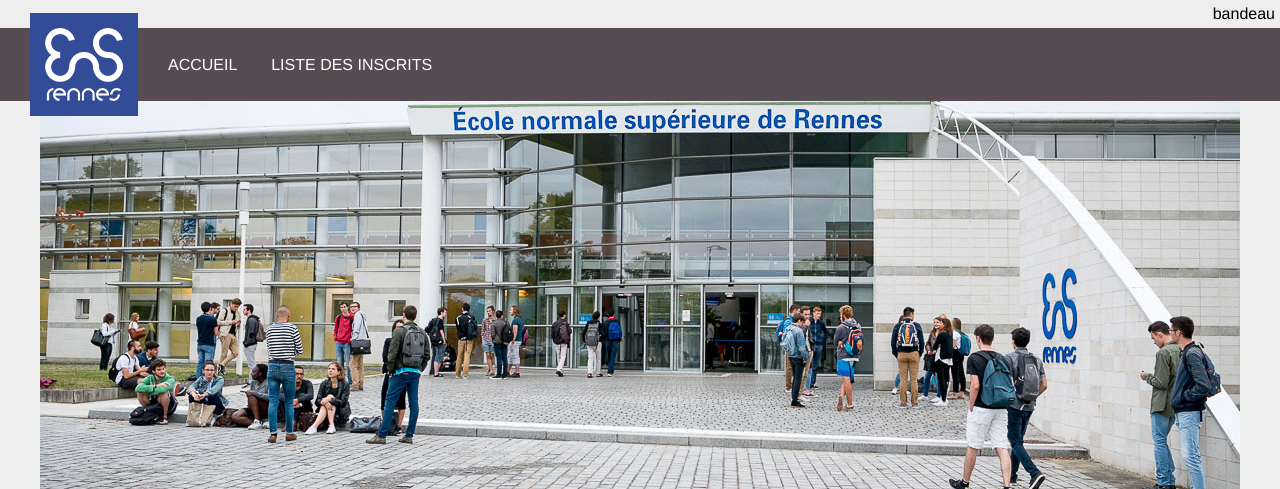
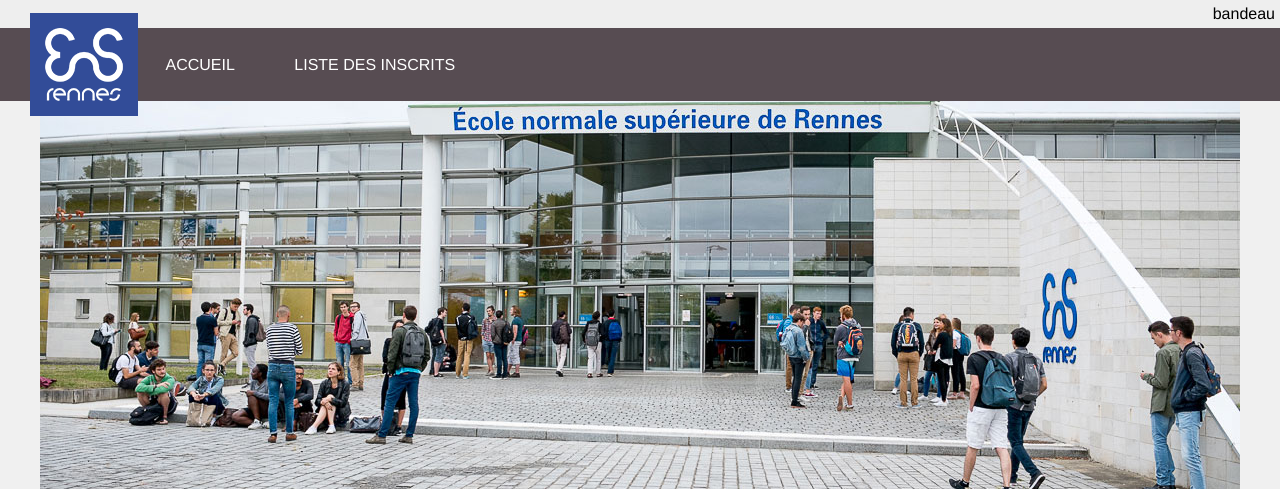
Before and after one commit to mktro3a2019/mini-site, a PHP site: page / in a window 1280 px wide. Shown: the top 489 px of the page. Run offline with PHP 8.4, Linux system fonts and the light colour scheme.

Commit message:
Add files via upload

```diff
--- a/style.css
+++ b/style.css
@@ -36,17 +36,17 @@ body,html {
     margin-top:-15px;
 }
 #onglets {
-    padding:28px;
     text-align:left;
     text-transform: uppercase;
 }
 #onglets a {
+    padding:27.5px;
+    display:inline-block;
     color:white;
     text-decoration:none;
-    margin-left:30px;
 }
 #onglets a:hover {
-
+    background-color:#463d42;
 }
 .contenu {
     padding:20px;
```
